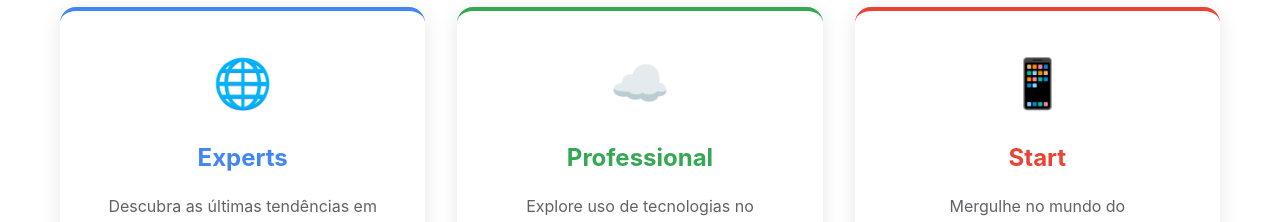
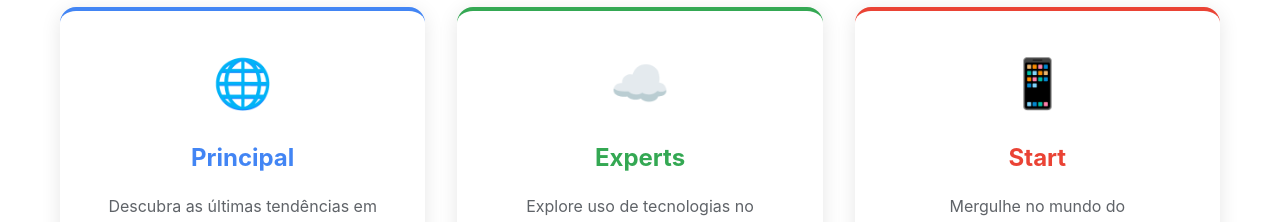
Before and after one commit to GDGSJC/devfest, a React (Vite) app: page / in a window 1280 px wide. Shown: the part 1100-1322 px from the top of the page. Built offline with nearby package versions, Linux system fonts and the light colour scheme; the HTML template or start-up script is replaced by a standard one; a web font is replaced by a local one.

Commit message:
fix: update track titles for clarity

```diff
--- a/src/App.jsx
+++ b/src/App.jsx
@@ -134,7 +134,7 @@ const App = () => {
           <div className="tracks-grid">
             <div className="track-card">
               <div className="track-icon web">🌐</div>
-              <h3>Experts</h3>
+              <h3>Principal</h3>
               <p>Descubra as últimas tendências em desenvolvimento por especialistas da área.
               </p>
               <ul className="track-topics">
@@ -145,7 +145,7 @@ const App = () => {
             </div>
              <div className="track-card">
               <div className="track-icon cloud">☁️</div>
-              <h3>Professional</h3>
+              <h3>Experts</h3>
               <p>Explore uso de tecnologias no desenvolvimento para o dia a dia no trabalho.
               </p>
               <ul className="track-topics">
```
